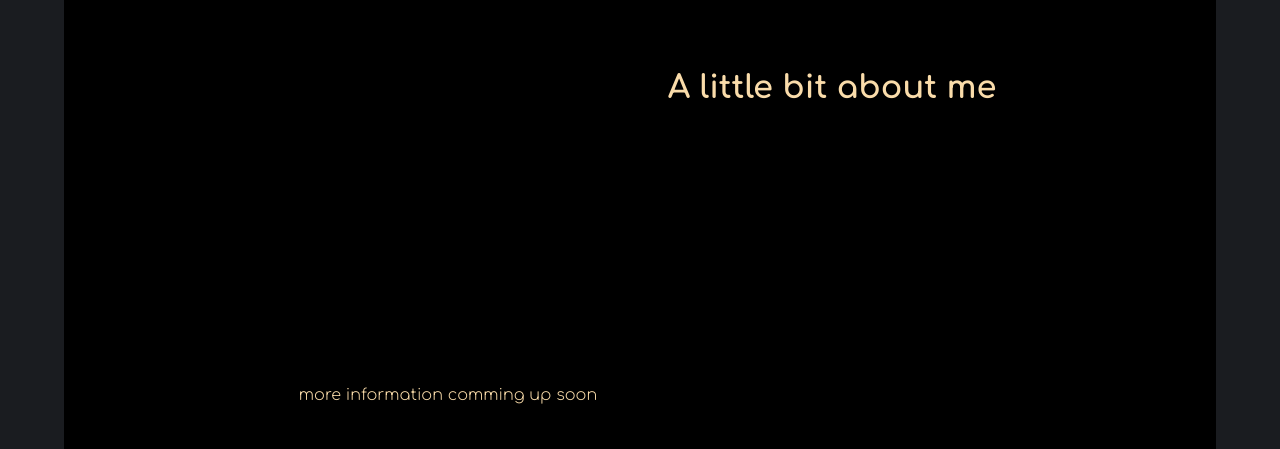
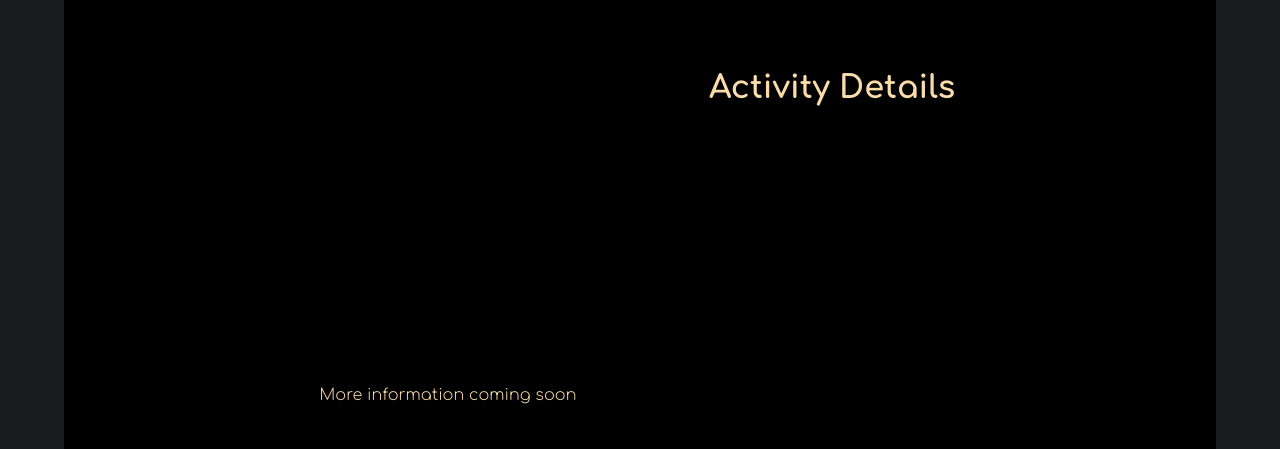
Before and after one commit to nicolegooden/indecision-maker, a React (Create React App) app: page /about/1/1 in a window 1280 px wide. Shown: the part 248-697 px from the top of the page. Built offline with nearby package versions, Linux system fonts and the light colour scheme.

Commit message:
Fix typos and phrasing

```diff
--- a/src/Components/DetailPage/DetailsPage.js
+++ b/src/Components/DetailPage/DetailsPage.js
@@ -54,11 +54,11 @@ export const DetailsPage = (props) => {
                props.randomActivity.podcast_name
             || props.randomActivity.artist
             || props.randomActivity.title
-            || "more information comming up soon"
+            || "More information coming soon"
             }</p>
             {props.randomActivity.episode_count && <p className="content">{props.randomActivity.episode_count } episodes</p>}
-            {props.randomActivity.average_time && <h4 className="title">Average play time</h4>}
-            {props.randomActivity.average_time && <p className="content">{props.randomActivity.average_time}</p>}
+            {props.randomActivity.average_time && <h4 className="title">Average play time:</h4>}
+            {props.randomActivity.average_time && <p className="content">{props.randomActivity.average_time} mins</p>}
             {props.randomActivity.materials && <h4 className="title">Materials</h4>}
             {props.randomActivity.materials && <p className="content">{props.randomActivity.materials}</p>}
             {props.randomActivity.imdb_rating && <h4 className="title">Imdb Raiting</h4>}
@@ -71,16 +71,16 @@ export const DetailsPage = (props) => {
             {props.randomActivity.author && <p >{props.randomActivity.author}</p>}
           </div>
           <div className="info activity-more-info">
-            <h1 className="">A little bit about me</h1>
+            <h1 className="">Activity Details</h1>
             {props.randomActivity.brief_description && <p className="content">{props.randomActivity.brief_description || props.randomActivity.brief_description}</p>}
             {props.randomActivity.description && <p className="content">{props.randomActivity.description}</p>}
-            {props.randomActivity.artist && <h3 className="title">Artis name</h3>}
+            {props.randomActivity.artist && <h3 className="title">Artist</h3>}
             {props.randomActivity.artist  && <p className="content">{props.randomActivity.artist}</p>}
             {props.randomActivity.podcast_name && <h3 className="title">Podcast name</h3>}
             {props.randomActivity.podcast_name  && <p className="content">{props.randomActivity.podcast_name}</p>}
           </div>
           <div className="info activity-more-more-info">
-            {props.randomActivity.instructions &&<h1 className="">intructions</h1>}
+            {props.randomActivity.instructions &&<h1 className="">instructions</h1>}
             {props.randomActivity.instructions && <p className="content">{props.randomActivity.instructions }</p>}
             {props.randomActivity.type && <h3 className="title">Type</h3>}
             {props.randomActivity.type && <p className="content">{props.randomActivity.type}</p>}
```
